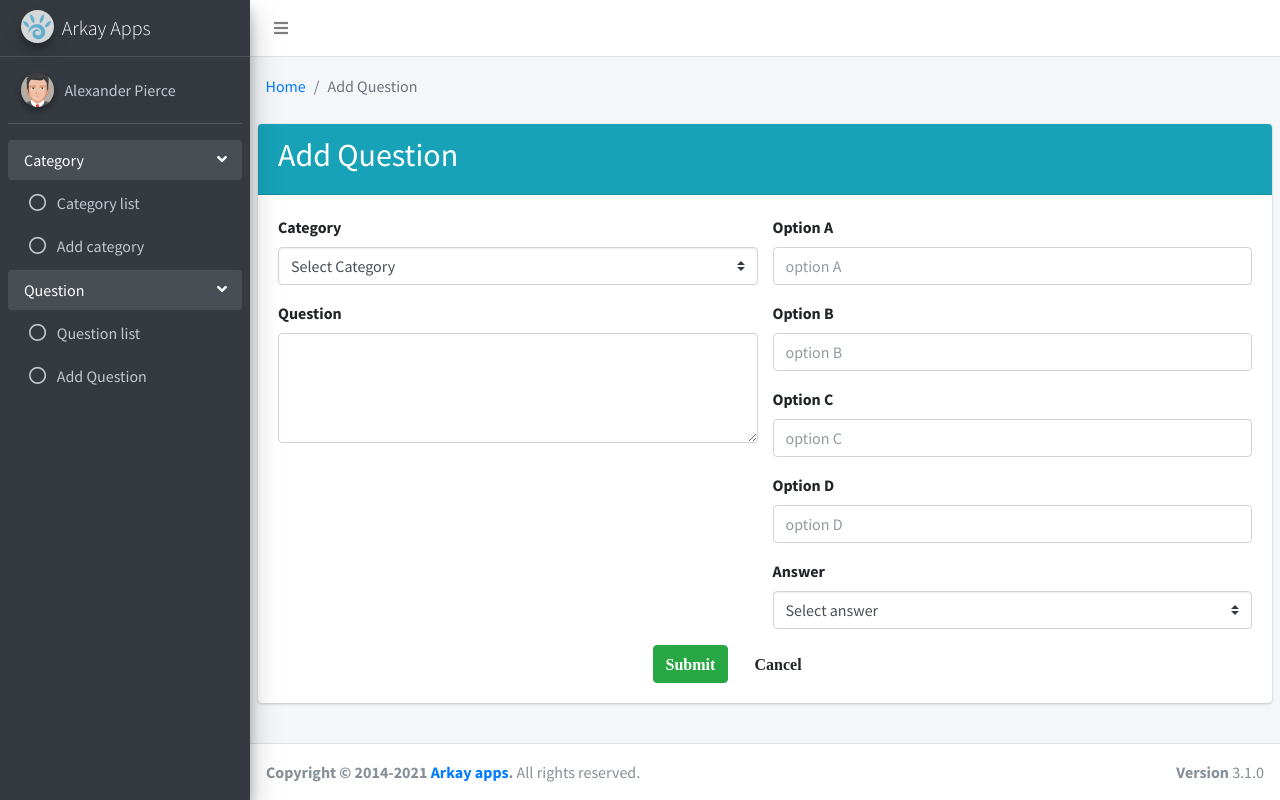
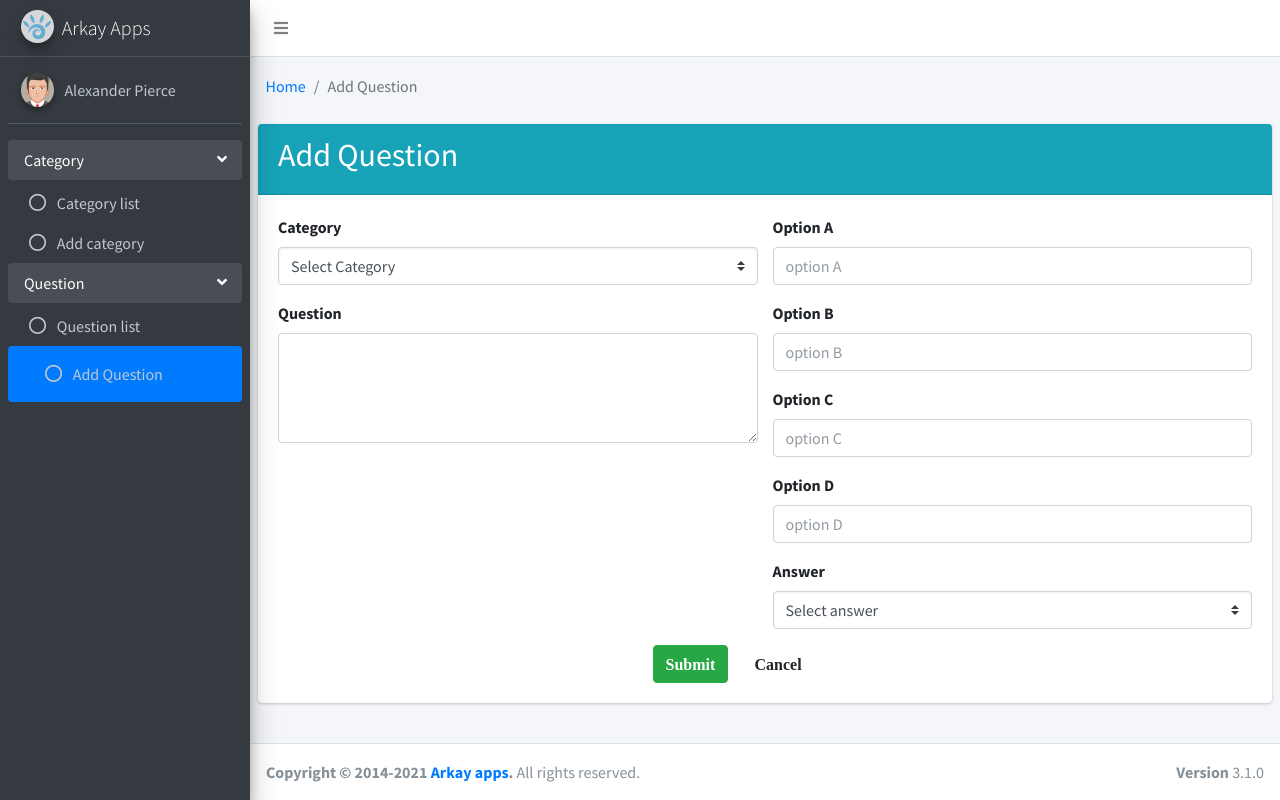
Before and after one commit to kb-codes/internship, a PHP site: page /Addquestion.php in a window 1280 px wide. Run offline with PHP 8.4, Linux system fonts and the light colour scheme; tables that the repository leaves empty or names only in its code hold one stand-in row (values such as "Sample post"); some libraries are stand-ins or nearby versions.

Commit message:
Update Navbar.php

```diff
--- a/Navbar.php
+++ b/Navbar.php
@@ -1,3 +1,6 @@
+
+
+<body class="hold-transition sidebar-mini">
 
       <!-- Navbar -->
       <nav class="main-header navbar navbar-expand navbar-white navbar-light">
@@ -34,6 +37,7 @@
             </div>
           </div>
 
+          <?php $page=basename($_SERVER['PHP_SELF'])?>
 
 
           <!-- Sidebar Menu -->
@@ -41,6 +45,9 @@
             <ul class="nav nav-pills nav-sidebar flex-column" data-widget="treeview" role="menu" data-accordion="false">
               <!-- Add icons to the links using the .nav-icon class
                    with font-awesome or any other icon font library -->
+
+
+
 
               <li class="nav-item menu-open">
 
@@ -50,15 +57,23 @@
                     <i class="fas fa-angle-left right"></i>
                   </p>
                 </a>
+
                 <ul class="nav nav-treeview">
 
-                  <li class="nav-item">
-                    <a href="listcategory.php" class="nav-link deactive">
-                      <i class="far fa-circle nav-icon"></i>
-                      <p>Category list</p>
-                    </a>
-                  </li>
-                  <li class="nav-item">
+                    <li class="<?php if($page == 'listcategory.php'): echo 'nav-link active'; endif; ?>">
+
+                      <a href="listcategory.php" class="nav-link">
+
+                        <i class="far fa-circle nav-icon"></i>
+                        <p>Category list</p>
+                      </a>
+
+                    </li>
+
+
+
+                  <li class="<?php if($page == 'addcategory.php'): echo 'nav-link active'; endif; ?>">
+
                     <a href="addcategory.php" class="nav-link">
                       <i class="far fa-circle nav-icon"></i>
                       <p>Add category</p>
@@ -79,13 +94,14 @@
                   </a>
                   <ul class="nav nav-treeview">
 
-                    <li class="nav-item">
+                    <li class="<?php if($page == 'Listquestion.php'): echo 'nav-link active'; endif; ?>">
+
                       <a href="Listquestion.php" class="nav-link">
                         <i class="far fa-circle nav-icon"></i>
                         <p>Question list</p>
                       </a>
                     </li>
-                    <li class="nav-item">
+                    <li class="<?php if($page == 'Addquestion.php'): echo 'nav-link active'; endif; ?>">
                       <a href="Addquestion.php" class="nav-link">
                         <i class="far fa-circle nav-icon"></i>
                         <p>Add Question</p>
```
